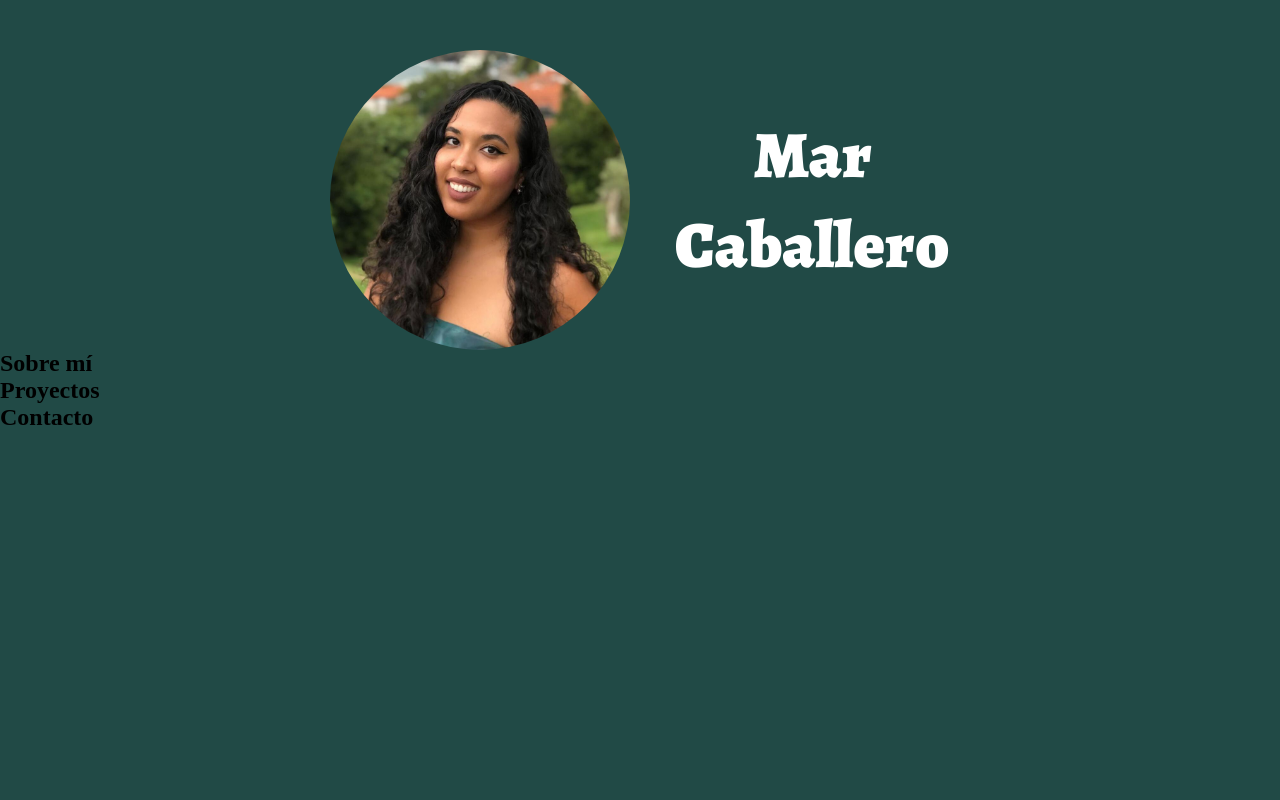
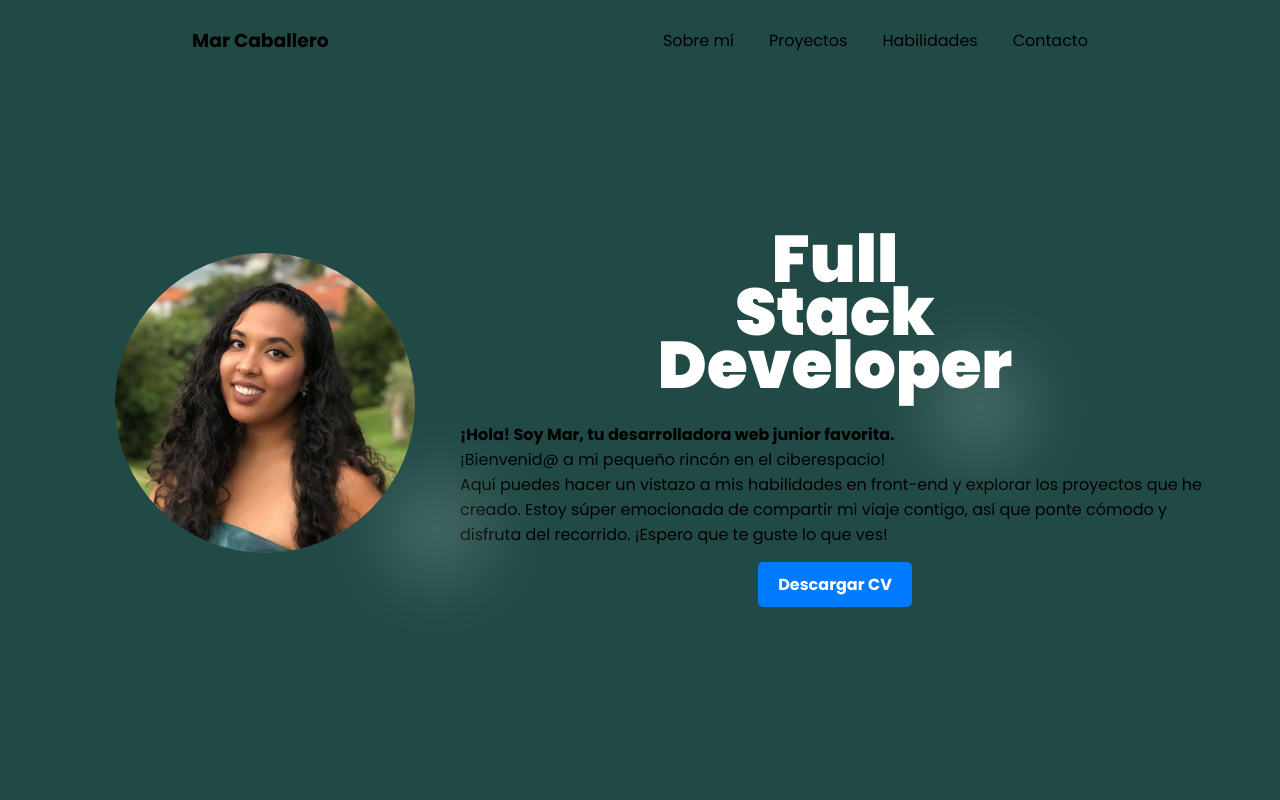
Before and after one commit to Mar-CM/PortfolioMar, a React (Vite) app: page / in a window 1280 px wide. Shown: the top 800 px of the page. Built offline with nearby package versions, Linux system fonts and the light colour scheme.

Commit message:
Header & Hero

```diff
--- a/index.html
+++ b/index.html
@@ -5,7 +5,7 @@
     <meta name="viewport" content="width=device-width, initial-scale=1.0">
     <link rel="preconnect" href="https://fonts.googleapis.com">
     <link rel="preconnect" href="https://fonts.gstatic.com" crossorigin>
-    <link href="https://fonts.googleapis.com/css2?family=Alegreya:ital,wght@0,400..900;1,400..900&display=swap" rel="stylesheet">
+    <link href="https://fonts.googleapis.com/css2?family=Poppins:ital,wght@0,100;0,200;0,300;0,400;0,500;0,600;0,700;0,800;0,900;1,100;1,200;1,300;1,400;1,500;1,600;1,700;1,800;1,900&display=swap" rel="stylesheet">
     <link rel="stylesheet" href="./css/main.css">
     <title>Mar Caballero</title>
     <link rel="icon" href="./src/images/wave.png">
--- /dev/null
+++ b/src/components/AboutMe.jsx
@@ -0,0 +1,11 @@
+function AboutMe() {
+	return (
+		<>
+			<section className="aboutme">
+				<h2>Sobre mí</h2>
+			</section>
+		</>
+	);
+}
+
+export default AboutMe;
--- a/src/components/App.jsx
+++ b/src/components/App.jsx
@@ -1,13 +1,23 @@
 import "../scss/App.scss";
 
 import Header from "./Header.jsx";
-import Main from "./Main.jsx";
+import Hero from "./Hero.jsx";
+import AboutMe from "./AboutMe.jsx";
+import Projects from "./Projects.jsx";
+import Skills from "./Skills.jsx";
+import Footer from "./Footer.jsx";
 
 function App() {
 	return (
 		<>
 			<Header />
-			<Main />
+			<main>
+				<Hero />
+				<AboutMe />
+				<Projects />
+				<Skills />
+			</main>
+			<Footer />
 		</>
 	);
 }
--- /dev/null
+++ b/src/components/Footer.jsx
@@ -0,0 +1,11 @@
+function Footer() {
+	return (
+		<footer>
+			<div className="containerFooter">
+				<span> © 2024 Portfolio | Mar Caballero</span>
+			</div>
+		</footer>
+	);
+}
+
+export default Footer;
--- a/src/components/Header.jsx
+++ b/src/components/Header.jsx
@@ -1,31 +1,34 @@
-import photoMar from "../images/Mar (2) (1).jpeg";
+import AboutMe from "./AboutMe";
 
 function Header() {
 	return (
 		<>
 			<header className="header">
-				<nav></nav>
-				<div className="photo-container">
-					<img src={photoMar} alt="Foto Perfil" />
-				</div>
-				<div className="name">
-					<div>
-						<span className="text-letter">M</span>
-						<span className="text-letter">a</span>
-						<span className="text-letter">r</span>
-					</div>
-					<div>
-						<span className="text-letter">C</span>
-						<span className="text-letter">a</span>
-						<span className="text-letter">b</span>
-						<span className="text-letter">a</span>
-						<span className="text-letter">l</span>
-						<span className="text-letter">l</span>
-						<span className="text-letter">e</span>
-						<span className="text-letter">r</span>
-						<span className="text-letter">o</span>
-					</div>
-				</div>
+				<h3 className="headerLogo">Mar Caballero</h3>
+				<nav className="headerNav">
+					<ul className="headerNav_list">
+						<li>
+							<a href="/AboutMe" className="headerNav_link">
+								Sobre mí
+							</a>
+						</li>
+						<li>
+							<a href="/AboutMe" className="headerNav_link">
+								Proyectos
+							</a>
+						</li>
+						<li>
+							<a href="/AboutMe" className="headerNav_link">
+								Habilidades
+							</a>
+						</li>
+						<li>
+							<a href="/AboutMe" className="headerNav_link">
+								Contacto
+							</a>
+						</li>
+					</ul>
+				</nav>
 			</header>
 		</>
 	);
--- /dev/null
+++ b/src/components/Hero.jsx
@@ -0,0 +1,57 @@
+import photoMar from "../images/Mar (2) (1).jpeg";
+import CVMar from "../download/Mar Caballero CV.pdf";
+
+function Hero() {
+	return (
+		<>
+			<section className="hero">
+				<div className="ball ball1"></div>
+				<div className="ball ball2"></div>
+				<div className="heroPhoto">
+					<img src={photoMar} alt="Foto Perfil" />
+				</div>
+				<div className="heroName">
+					<div className="heroName_letter">
+						<span className="text-letter">F</span>
+						<span className="text-letter">u</span>
+						<span className="text-letter">l</span>
+						<span className="text-letter">l</span>
+					</div>
+					<div className="heroName_letter">
+						<span className="text-letter">S</span>
+						<span className="text-letter">t</span>
+						<span className="text-letter">a</span>
+						<span className="text-letter">c</span>
+						<span className="text-letter">k</span>
+					</div>
+					<div className="heroName_letter">
+						<span className="text-letter">D</span>
+						<span className="text-letter">e</span>
+						<span className="text-letter">v</span>
+						<span className="text-letter">e</span>
+						<span className="text-letter">l</span>
+						<span className="text-letter">o</span>
+						<span className="text-letter">p</span>
+						<span className="text-letter">e</span>
+						<span className="text-letter">r</span>
+					</div>
+					<div className="heroText">
+						<h4>¡Hola! Soy Mar, tu desarrolladora web junior favorita.</h4>
+						<p>¡Bienvenid@ a mi pequeño rincón en el ciberespacio!</p>
+						<p>
+							Aquí puedes hacer un vistazo a mis habilidades en front-end y
+							explorar los proyectos que he creado. Estoy súper emocionada de
+							compartir mi viaje contigo, así que ponte cómodo y disfruta del
+							recorrido. ¡Espero que te guste lo que ves!
+						</p>
+					</div>
+					<a href={CVMar} download="MarCaballeroCV.pdf" className="buttonCV">
+						Descargar CV
+					</a>
+				</div>
+			</section>
+		</>
+	);
+}
+
+export default Hero;
--- a/src/components/Main.jsx
+++ /dev/null
@@ -1,19 +0,0 @@
-function Header() {
-	return (
-		<>
-			<main>
-				<section className="aboutme">
-					<h2>Sobre mí</h2>
-				</section>
-				<section className="proyect">
-					<h2>Proyectos</h2>
-				</section>
-				<section className="contact">
-					<h2>Contacto</h2>
-				</section>
-			</main>
-		</>
-	);
-}
-
-export default Header;
--- /dev/null
+++ b/src/components/Projects.jsx
@@ -0,0 +1,11 @@
+function Projects() {
+	return (
+		<>
+			<section className="proyect">
+				<h2>Proyectos</h2>
+			</section>
+		</>
+	);
+}
+
+export default Projects;
--- /dev/null
+++ b/src/components/Skills.jsx
@@ -0,0 +1,11 @@
+function Skills() {
+	return (
+		<>
+			<section className="skills">
+				<h2>Habilidades</h2>
+			</section>
+		</>
+	);
+}
+
+export default Skills;
--- a/src/scss/styles/main.scss
+++ b/src/scss/styles/main.scss
@@ -1,31 +1,71 @@
-
-
 body {
   background-color: #214a46;
+  font-family: "Poppins", sans-serif;
 }
 
 .header {
   display: flex;
   align-items: center;
-  justify-content: center;
-  margin-top: 50px;
+  justify-content: space-around;
+  height: 80px;
 }
 
-.photo-container {
+.headerLogo {
+  margin-left: 25px;
+}
+
+.headerNav_list {
+  display: flex;
+  align-items: center;
+  gap: 35px;
+  margin-right: 25px;
+}
+
+.headerNav_link {
+  color: black;
+}
+
+.headerNav_link:hover {
+  color: white;
+}
+
+.hero {
+  position: relative;
+  display: flex;
+  justify-content: center;
+  align-items: center;
+  height: 100vh;
+  padding-bottom: 155px;
+  overflow: hidden;
+  z-index: 1;
+  // min-height: 100vh;
+}
+
+.heroPhoto {
   width: 300px;
   height: 300px;
-  margin-right: 45px;
+  margin: 45px;
 }
 
-.photo-container img {
+.heroPhoto img {
   width: 100%;
   height: 100%;
   border-radius: 50%;
 }
 
+.heroName {
+  display: flex;
+  flex-direction: column;
+  align-items: center;
+  padding-top: 50px;
+}
+
+.heroName_letter {
+  line-height: 0.8;
+}
+
 .text-letter {
   display: inline-block;
-  font-family: "Alegreya", serif;
   font-weight: 900;
   color: white;
   font-size: 66px;
@@ -35,14 +75,93 @@ body {
 
 .text-letter:hover {
   transform: rotate(35deg);
+  // color: #214a46;
 }
 
-.space {
-  padding: 5px;
+.buttonCV {
+  display: inline-block;
+  padding: 10px 20px;
+  margin: 15px;
+  background-color: #007bff;
+  color: white;
+  text-decoration: none;
+  border-radius: 5px;
+  font-weight: bold;
+  transition: background-color 0.3s ease transform 1s ease;
 }
 
-.name {
-  display: flex;
-  flex-direction: column;
-  align-items: center;
+.buttonCV:hover {
+  background-color: #0056b3;
+  transform: scale(1.05);
 }
+
+.heroText {
+margin-top: 30px;
+width: 750px;
+}
+
+.ball {
+  position: absolute;
+  width: 100px;
+  height: 100px;
+  background-color: rgba(255, 255, 255, 0.2);
+  border-radius: 50%;
+  filter: blur(35px);
+  z-index: 0;
+}
+
+/* Animaciones para las bolas */
+.ball1 {
+  animation: moveBall1 18s linear infinite;
+}
+
+.ball2 {
+  animation: moveBall2 15s linear infinite;
+}
+
+
+@keyframes moveBall1 {
+  0% {
+    top: 0;
+    left: 0;
+  }
+  25% {
+    top: 20%;
+    left: 80%;
+  }
+  50% {
+    top: 80%;
+    left: 50%;
+  }
+  75% {
+    top: 60%;
+    left: 20%;
+  }
+  100% {
+    top: 0;
+    left: 0;
+  }
+}
+
+@keyframes moveBall2 {
+  0% {
+    top: 100%;
+    left: 100%;
+  }
+  25% {
+    top: 30%;
+    left: 50%;
+  }
+  50% {
+    top: 70%;
+    left: 10%;
+  }
+  75% {
+    top: 10%;
+    left: 60%;
+  }
+  100% {
+    top: 100%;
+    left: 100%;
+  }
+}
```
Also changed, not shown: src/components/Contact.jsx (added), 1 other file (tests, documents, lock files or other folders).
